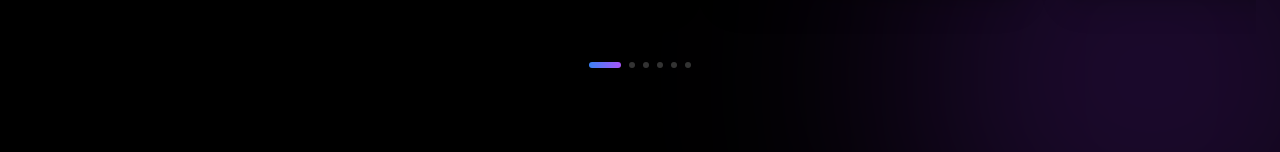
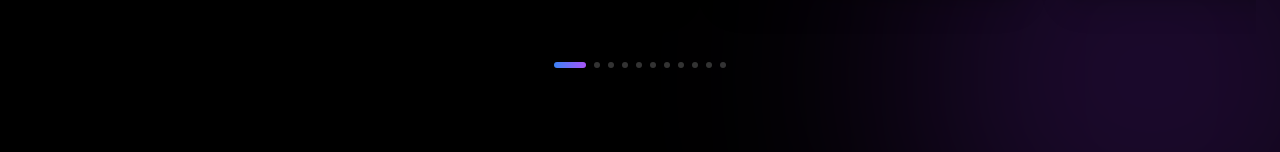
Before and after one commit to Abdulamitov-Mirbek/Adambek-nemad, a React (Vite) app: page / in a window 1280 px wide. Shown: the part 7526-7678 px from the top of the page. Built offline with nearby package versions, Linux system fonts and the light colour scheme.

Commit message:
fead: update video youtube shourts

```diff
--- a/src/sections/VideoLibrary.jsx
+++ b/src/sections/VideoLibrary.jsx
@@ -4,31 +4,43 @@ import { Play, X, ChevronLeft, ChevronRight } from "lucide-react";
 import { LanguageContext } from "../context/LanguageContext";
 
 const videos = [
-  "https://www.youtube.com/shorts/OfMA-QJzG6A",
-  "https://youtu.be/of-JJl9Yauc",
-  "https://www.youtube.com/shorts/bCFWI_acscM",
-  "https://www.youtube.com/shorts/4b_HxfcT2nE",
-  "https://www.youtube.com/shorts/N6Z8TlRiVsY",
-  "https://www.youtube.com/shorts/yMrsSJkQhWE",
+  "https://youtube.com/shorts/hGD94wr7jGc",
+  "https://youtube.com/shorts/SAeUxoUbvgg",
+  "https://youtube.com/shorts/eECH5n8TnkA",
+  "https://youtube.com/shorts/lMpMAmgp-W4",
+  "https://youtube.com/shorts/ozSxEFqfxog",
+  "https://youtube.com/shorts/cRh1GIhOlzc",
+  "https://youtube.com/shorts/FuSeZFgdBnU",
+  "https://youtube.com/shorts/SfBJjNtNME8",
+  "https://youtube.com/shorts/YoerIvssug4",
+  "https://youtube.com/shorts/-bigux1daTA",
+  "https://youtube.com/shorts/Q-eXF2k0mwQ",
 ];
 
 function getVideoId(url) {
   try {
-    const u = new URL(url);
+    // Очищаем URL от параметров типа ?si=...
+    const cleanUrl = url.split("?")[0];
+    const u = new URL(cleanUrl);
     if (u.hostname.includes("youtu.be")) return u.pathname.replace("/", "");
     const parts = u.pathname.split("/").filter(Boolean);
     const idx = parts.indexOf("shorts");
     if (idx !== -1 && parts[idx + 1]) return parts[idx + 1];
     if (u.searchParams.get("v")) return u.searchParams.get("v");
+    return parts[parts.length - 1] || "";
+  } catch {
     return "";
-  } catch { return ""; }
+  }
 }
 
 function getThumbCandidates(id) {
   if (!id) return [];
+  // Порядок важен: сначала пробуем Максимум, потом Высокое
   return [
-    `https://img.youtube.com/vi/${id}/maxresdefault.jpg`,
-    `https://img.youtube.com/vi/${id}/hqdefault.jpg`,
+    `https://i.ytimg.com/vi/${id}/maxresdefault.jpg`, // Максимальное (пробуем первым)
+    `https://i.ytimg.com/vi/${id}/hqdefault.jpg`, // Высокое ( fallback №1, обычно самое сочное для Shorts)
+    `https://i.ytimg.com/vi/${id}/sddefault.jpg`, // Стандартное (fallback №2)
+    `https://i.ytimg.com/vi/${id}/mqdefault.jpg`, // Среднее (fallback №3)
   ];
 }
 
@@ -56,11 +68,13 @@ export const VideoLibrary = () => {
   const [activeIndex, setActiveIndex] = useState(0);
   const [scrollInfo, setScrollInfo] = useState({ current: 0, max: 0 });
 
-  const cards = useMemo(() =>
-    videos.map((url) => {
-      const id = getVideoId(url);
-      return { url, id, thumbCandidates: getThumbCandidates(id) };
-    }), []
+  const cards = useMemo(
+    () =>
+      videos.map((url) => {
+        const id = getVideoId(url);
+        return { url, id, thumbCandidates: getThumbCandidates(id) };
+      }),
+    [],
   );
 
   const updateScrollStatus = () => {
@@ -94,15 +108,14 @@ export const VideoLibrary = () => {
   };
 
   return (
-    <section id="videos" className="relative py-32 overflow-hidden bg-black scroll-mt-24">
-      {/* Фоновые градиенты */}
+    <section
+      id="videos"
+      className="relative py-32 overflow-hidden bg-black scroll-mt-24"
+    >
       <div className="absolute top-[-10%] left-[-10%] w-[40%] h-[40%] bg-blue-600/20 blur-[120px] rounded-full" />
       <div className="absolute bottom-[-10%] right-[-10%] w-[40%] h-[40%] bg-purple-600/20 blur-[120px] rounded-full" />
-      <div className="absolute top-0 left-0 w-full h-px bg-gradient-to-r from-transparent via-blue-500/50 to-transparent" />
 
       <div className="max-w-7xl mx-auto px-6 relative z-20">
-
-        {/* Заголовок */}
         <motion.div
           initial={{ opacity: 0, y: 20 }}
           whileInView={{ opacity: 1, y: 0 }}
@@ -116,51 +129,72 @@ export const VideoLibrary = () => {
           </div>
 
           <h2 className="text-5xl md:text-6xl font-black text-white mb-4 tracking-tighter">
-            {t.title}<br />
+            {t.title}
+            <br />
             <span className="text-transparent bg-clip-text bg-gradient-to-r from-blue-500 via-purple-500 to-pink-500">
               {t.titleGradient}
             </span>
           </h2>
 
-          <p className="text-gray-400 text-lg max-w-2xl mx-auto">
-            {t.lead}
-          </p>
+          <p className="text-gray-400 text-lg max-w-2xl mx-auto">{t.lead}</p>
         </motion.div>
 
-        {/* Карусель видео */}
         <div className="relative group/container">
-          {/* Стрелка Влево */}
           <button
             onClick={() => scroll("left")}
             className={`absolute -left-4 top-1/2 -translate-y-1/2 z-20 bg-black/80 backdrop-blur-md border border-white/10 rounded-full p-3 shadow-xl transition-all duration-300 hidden lg:flex items-center justify-center hover:bg-black/100 hover:scale-110 hover:border-blue-500/50 ${
-                scrollInfo.current <= 5 ? "opacity-0 pointer-events-none" : "opacity-0 group-hover/container:opacity-100"
+              scrollInfo.current <= 5
+                ? "opacity-0 pointer-events-none"
+                : "opacity-0 group-hover/container:opacity-100"
             }`}
           >
             <ChevronLeft size={20} className="text-white" />
           </button>
 
-          {/* Список видео */}
           <div
             ref={scrollRef}
             className="flex gap-6 overflow-x-auto pb-10 scroll-smooth snap-x snap-mandatory no-scrollbar relative z-0"
           >
             {cards.map((v, idx) => (
               <motion.div
-                key={v.id}
+                key={`${v.id}-${idx}`}
                 className="min-w-[280px] md:min-w-[320px] snap-center"
                 whileHover={{ y: -8 }}
                 onClick={() => setActiveVideo(v.id)}
               >
                 <div className="group relative aspect-[9/16] cursor-pointer overflow-hidden rounded-3xl border border-white/10 bg-gradient-to-br from-gray-800 to-gray-900 shadow-xl transition-all duration-500 hover:border-blue-500/30 hover:shadow-2xl hover:shadow-blue-500/20">
                   <img
-                    src={v.thumbCandidates[0]}
+                    src={v.thumbCandidates[0]} // Всегда пробуем maxresdefault
                     alt="Preview"
                     className="h-full w-full object-cover transition-transform duration-700 group-hover:scale-110"
-                    onError={(e) => { e.target.src = v.thumbCandidates[1]; }}
+                    onLoad={(e) => {
+                      // Если YouTube отдал "битую" заглушку (маленькая ширина 120px)
+                      if (e.target.naturalWidth === 120) {
+                        // Ищем текущую ссылку в списке кандидатов
+                        const currentSrc = e.target.src;
+                        const idx = v.thumbCandidates.indexOf(currentSrc);
+
+                        // Если есть куда падать по качеству, падаем
+                        if (idx !== -1 && idx < v.thumbCandidates.length - 1) {
+                          e.target.src = v.thumbCandidates[idx + 1];
+                        }
+                      }
+                    }}
+                    onError={(e) => {
+                      // Если ссылка вообще не открылась (404), делаем то же самое
+                      const currentSrc = e.target.src;
+                      const idx = v.thumbCandidates.indexOf(currentSrc);
+                      if (idx !== -1 && idx < v.thumbCandidates.length - 1) {
+                        e.target.src = v.thumbCandidates[idx + 1];
+                      } else {
+                        // Если совсем всё плохо, ставим темный фон
+                        e.target.src =
+                          "https://via.placeholder.com/360x640/0f0f0f/0f0f0f";
+                      }
+                    }}
                   />
                   <div className="absolute inset-0 bg-gradient-to-t from-black/60 via-transparent to-transparent opacity-0 group-hover:opacity-100 transition-opacity" />
 
-                  {/* Play Button */}
                   <div className="absolute inset-0 flex items-center justify-center">
                     <div className="relative">
                       <div className="absolute inset-0 rounded-full bg-white/20 animate-ping" />
@@ -170,7 +204,6 @@ export const VideoLibrary = () => {
                     </div>
                   </div>
 
-                  {/* Bottom Label */}
                   <div className="absolute bottom-6 left-6 right-6">
                     <p className="text-white font-bold tracking-wide text-xs opacity-80 mb-1">
                       {language === "kg" ? "ПИКИР" : "ОТЗЫВ"} {idx + 1}
@@ -182,17 +215,17 @@ export const VideoLibrary = () => {
             ))}
           </div>
 
-          {/* Стрелка Вправо */}
           <button
             onClick={() => scroll("right")}
             className={`absolute -right-4 top-1/2 -translate-y-1/2 z-20 bg-black/80 backdrop-blur-md border border-white/10 rounded-full p-3 shadow-xl transition-all duration-300 hidden lg:flex items-center justify-center hover:bg-black/100 hover:scale-110 hover:border-blue-500/50 ${
-                scrollInfo.current >= scrollInfo.max - 5 ? "opacity-0 pointer-events-none" : "opacity-0 group-hover/container:opacity-100"
+              scrollInfo.current >= scrollInfo.max - 5
+                ? "opacity-0 pointer-events-none"
+                : "opacity-0 group-hover/container:opacity-100"
             }`}
           >
             <ChevronRight size={20} className="text-white" />
           </button>
 
-          {/* Точки пагинации */}
           {scrollInfo.max > 0 && (
             <div className="flex justify-center gap-2 mt-6">
               {cards.map((_, idx) => (
@@ -210,7 +243,6 @@ export const VideoLibrary = () => {
         </div>
       </div>
 
-      {/* MODAL PLAYER */}
       <AnimatePresence>
         {activeVideo && (
           <motion.div
```
